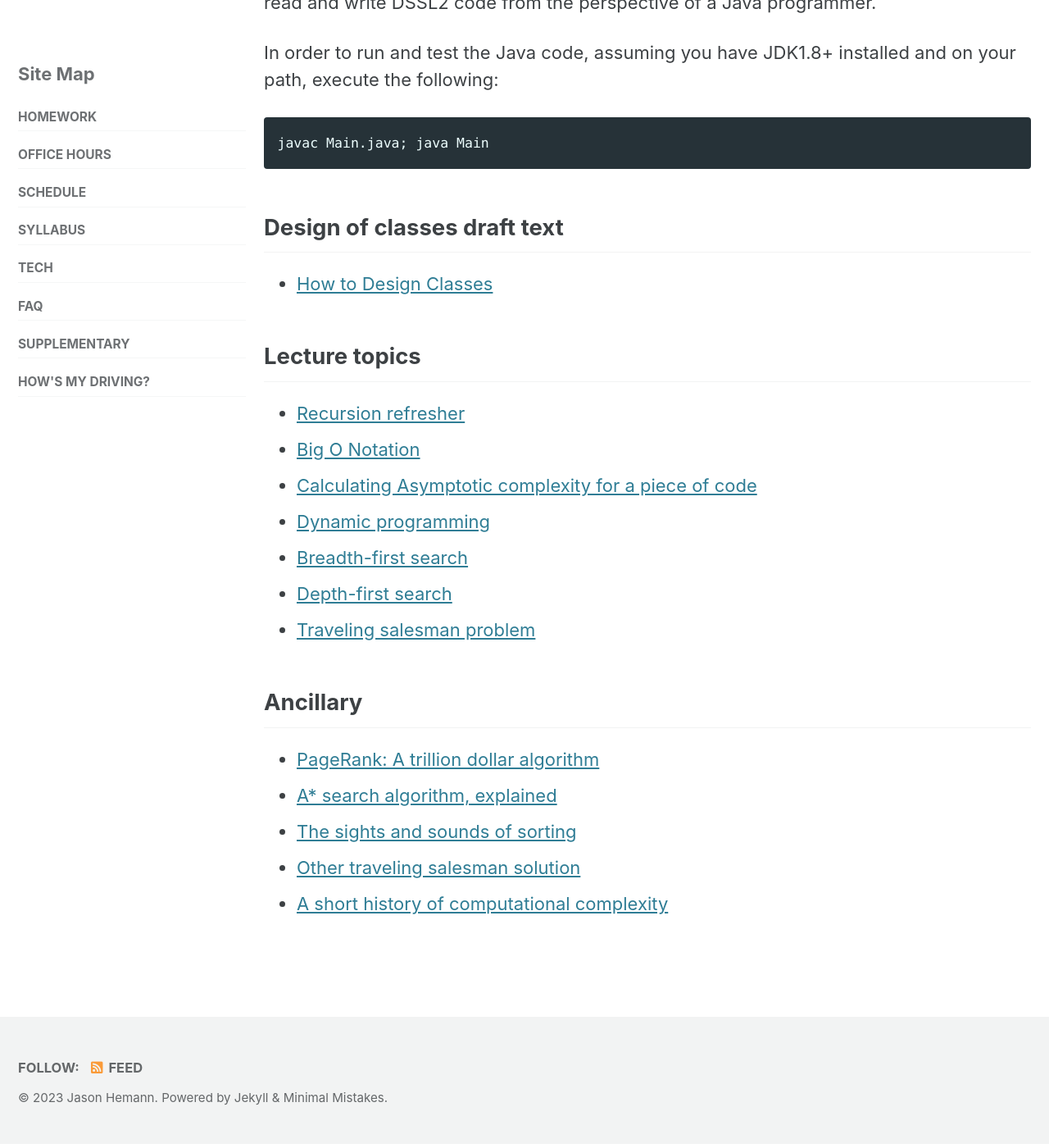
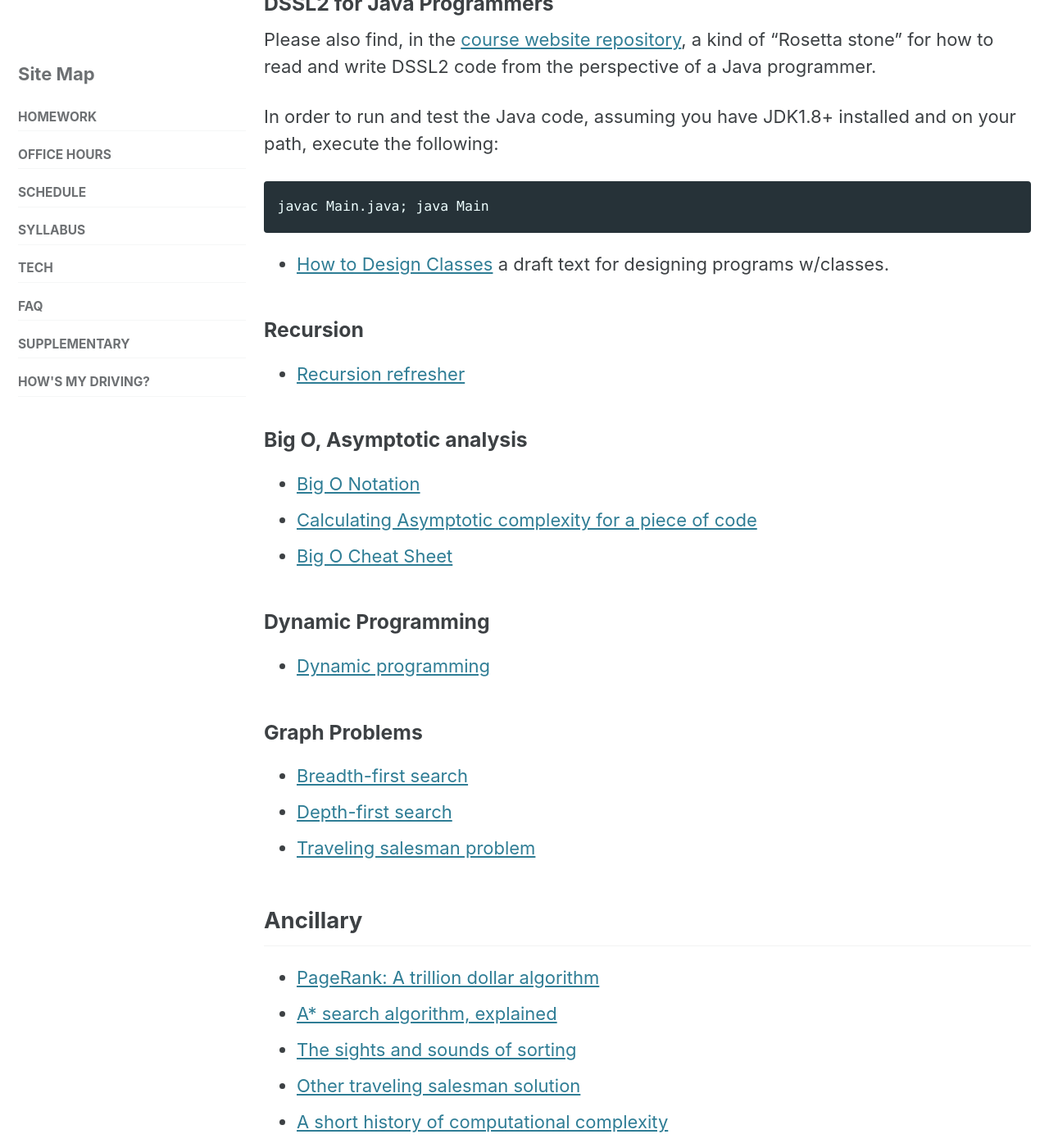
Before and after one commit to jasonhemann/24SP-CS2126, a Jekyll site: the page built from supplementary.md, in a window 1280 px wide and 1400 px high, scrolled down 774 px. Shown: the whole window at 82% size. Built offline with Jekyll 4.4.1, drawn with Linux system fonts in a browser that asks for light colours; cached includes are drawn as plain includes.

Commit message:
Reorganizing supplementary around lecture materials

````diff
--- a/supplementary.md
+++ b/supplementary.md
@@ -35,17 +37,26 @@ installed and on your path, execute the following:
 javac Main.java; java Main
 ```
 
-## Design of classes draft text
-
-- [How to Design Classes](https://felleisen.org/matthias/HtDC/htdc.pdf)
+- [How to Design Classes](https://felleisen.org/matthias/HtDC/htdc.pdf) a draft text for designing programs w/classes.
 
 
-## Lecture topics
+### Recursion
 
 - [Recursion refresher](https://www.youtube.com/watch?v=ngCos392W4w)
+
+### Big O, Asymptotic analysis
+
+
 - [Big O Notation](https://www.youtube.com/watch?v=Q_1M2JaijjQ)
 - [Calculating Asymptotic complexity for a piece of code](https://www.youtube.com/watch?v=AL7yO-I5kFU)
+- [Big O Cheat Sheet](https://www.bigocheatsheet.com/)
+
+### Dynamic Programming
+
 - [Dynamic programming](https://www.youtube.com/watch?v=aPQY__2H3tE)
+
+### Graph Problems
+
 - [Breadth-first search](https://www.youtube.com/watch?v=xlVX7dXLS64)
 - [Depth-first search](https://www.youtube.com/watch?v=PMMc4VsIacU)
 - [Traveling salesman problem](https://www.youtube.com/watch?v=GiDsjIBOVoA)
````
Also changed, not shown: other parts of supplementary.md (+3 -1 lines).
